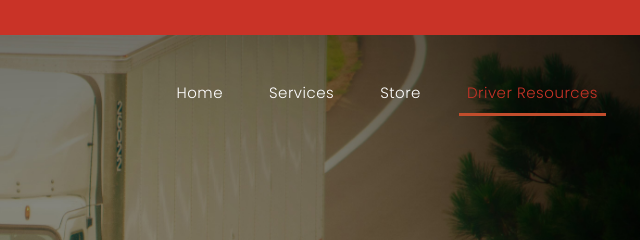
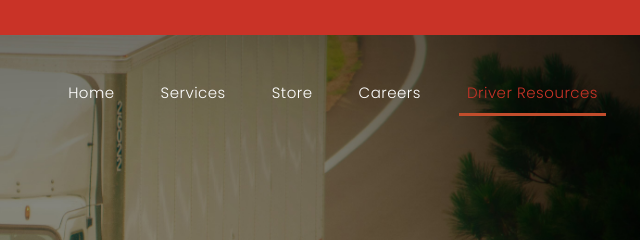
Before and after one commit to ryansmpsn/VilanoEmployment-Website, a plain HTML site: page driver-portal.html in a window 1280 px wide. Shown: the top 240 px of the page, 589-1229 px from the left. Drawn offline with Linux system fonts and the light colour scheme; files whose address does not match are found by name.

Commit message:
Career link update

```diff
--- a/driver-portal.html
+++ b/driver-portal.html
@@ -93,9 +93,9 @@
               <li class="nav-item">
                 <a class="nav-link" href="https://www.usaprintwear.com/vilano.htm" target="_blank">Store</a>
               </li>
-              <!-- <li class="nav-item">
-                <a class="nav-link" href="careers.html">Careers</a>
-              </li> -->
+              <li class="nav-item">
+                <a class="nav-link" href="https://www.jotform.com/form/211255902736050" target="_blank">Careers</a>
+              </li>
               <li class="nav-item active">
                 <a class="nav-link" href="driver-portal.html">Driver Resources</a>
               </li>
```
Also changed, not shown: index.html (+3 -3 lines), services.html (+3 -3 lines).
